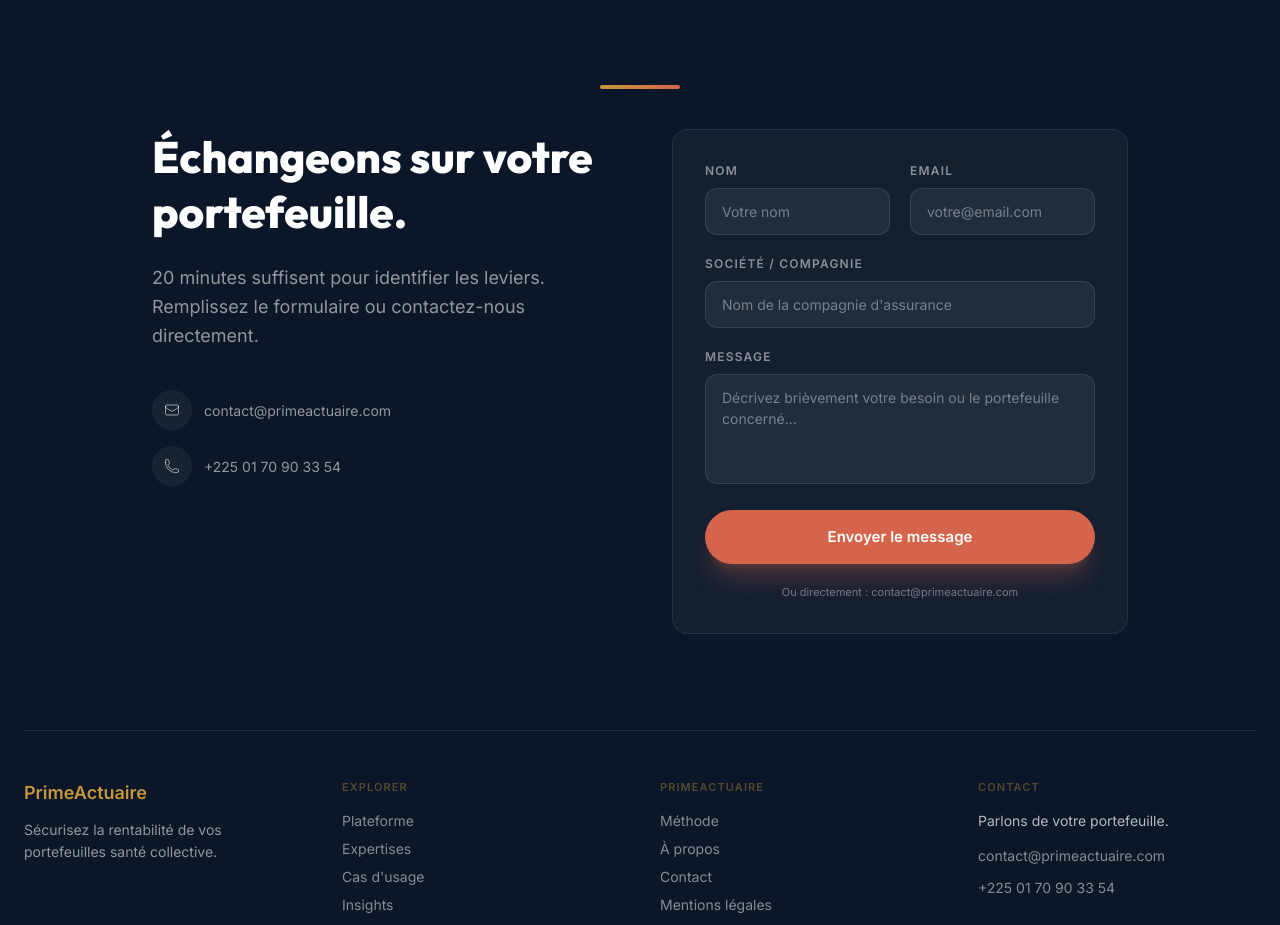
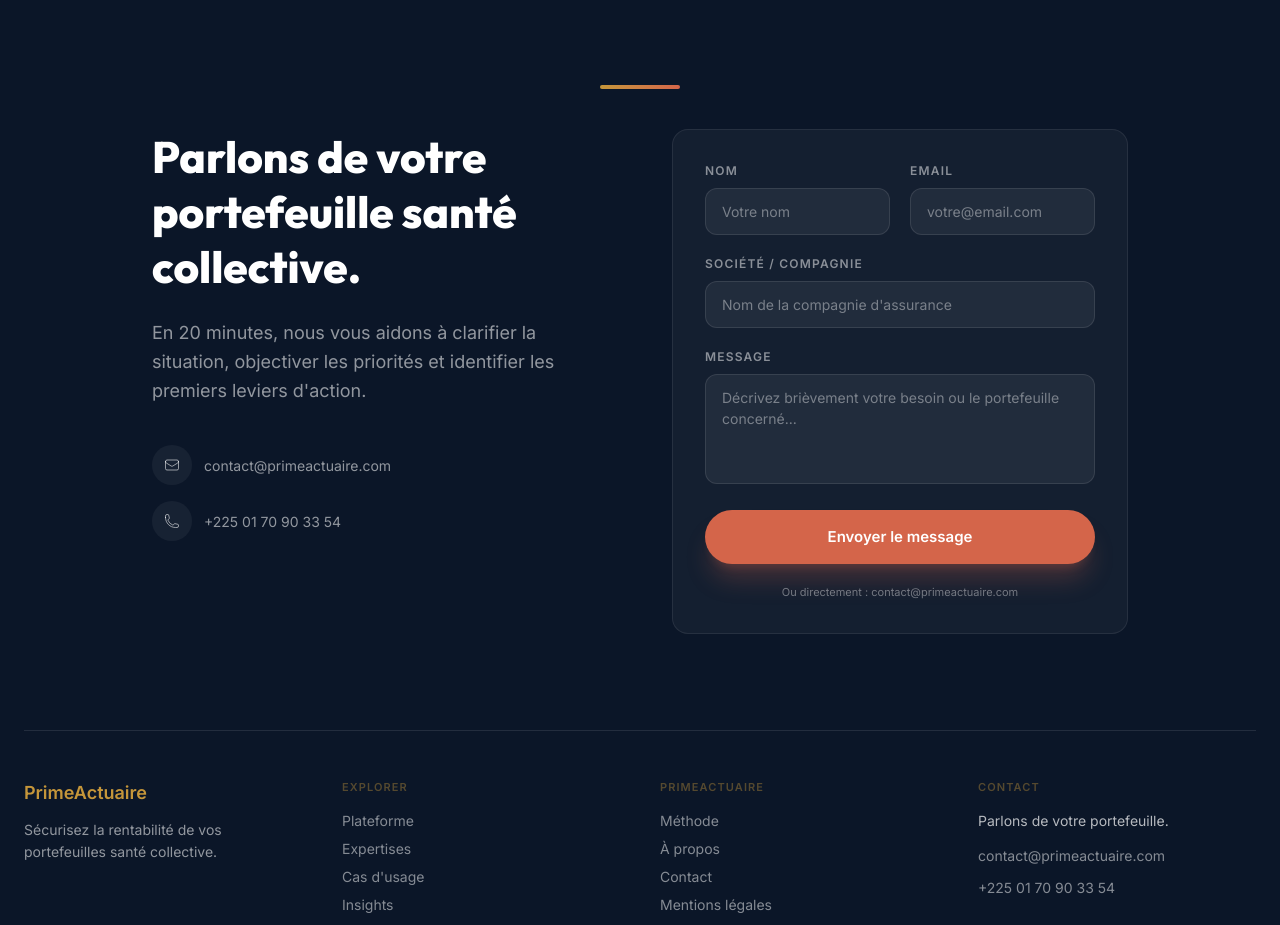
Before and after one commit to sidickgoldman/SiteWeb_PrimeActuaire, a Next.js app: page / in a window 1280 px wide. Shown: the part 4240-5165 px from the top of the page. Built offline with nearby package versions, Linux system fonts and the light colour scheme.

Commit message:
copy: CTAFinal - titre et sous-titre clarifier/objectiver/identifier leviers

```diff
--- a/src/i18n/fr.ts
+++ b/src/i18n/fr.ts
@@ -250,9 +250,9 @@
 
   // CTAFinal
   ctaFinal: {
-    title: "Échangeons sur votre portefeuille.",
+    title: "Parlons de votre portefeuille santé collective.",
     subtitle:
-      "20 minutes suffisent pour identifier les leviers. Remplissez le formulaire ou contactez-nous directement.",
+      "En 20 minutes, nous vous aidons à clarifier la situation, objectiver les priorités et identifier les premiers leviers d'action.",
     form: {
       nom: "Nom",
       nomPlaceholder: "Votre nom",
```
